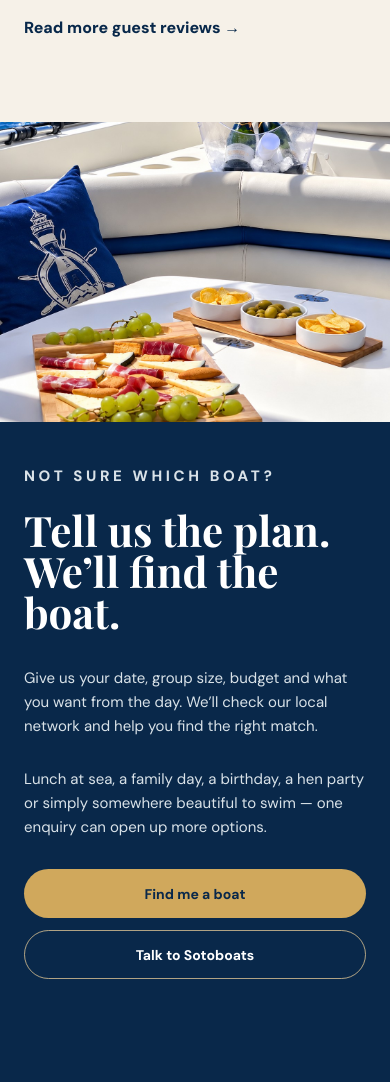
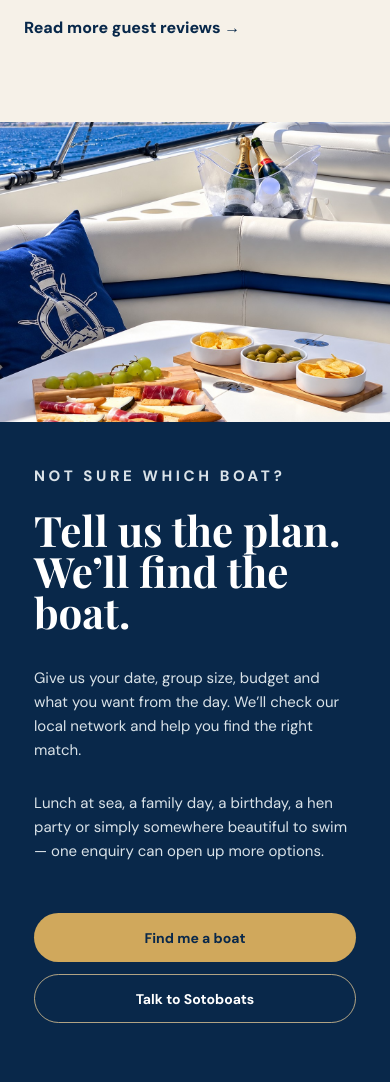
Before and after one commit to SailandPowerCharters/sotoboats, a website: page public/index.html in a window 390 px wide. Shown: the part 6254-7336 px from the top of the page. Drawn offline with nearby package versions, Linux system fonts and the light colour scheme.

Commit message:
Enhance find-boat section styles
Add styles for find-boat section to improve layout and responsiveness.

```diff
--- a/public/index.html
+++ b/public/index.html
@@ -1311,6 +1311,47 @@
 
   .find-boat-section .find-boat-image img {
     object-position: center 70% !important;
+  }
+}
+</style>
+
+
+<style id="find-boat-final-polish">
+/* Show more of the food image vertically, including the champagne */
+.find-boat-section .find-boat-image img {
+  object-position: center 48% !important;
+}
+
+/* Keep the text panel the same height as the image and push CTAs to the bottom */
+.find-boat-section .find-boat-copy {
+  min-height: 420px !important;
+  height: 420px !important;
+  padding: 42px clamp(34px, 5vw, 76px) 26px !important;
+  justify-content: flex-start !important;
+  box-sizing: border-box !important;
+}
+
+.find-boat-section .find-boat-copy .cta-row {
+  margin-top: auto !important;
+  padding-top: 18px !important;
+  display: flex !important;
+  align-items: center !important;
+  gap: 12px !important;
+}
+
+@media (max-width: 900px) {
+  .find-boat-section .find-boat-image img {
+    object-position: center 46% !important;
+  }
+
+  .find-boat-section .find-boat-copy {
+    height: auto !important;
+    min-height: 0 !important;
+    padding-bottom: 34px !important;
+  }
+
+  .find-boat-section .find-boat-copy .cta-row {
+    margin-top: 18px !important;
   }
 }
 </style>
```
